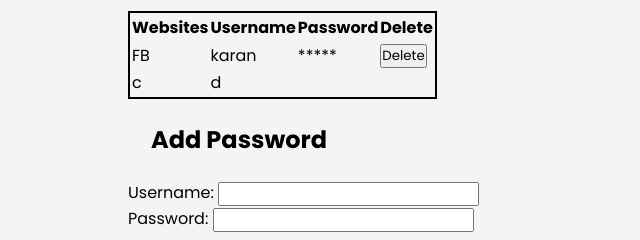
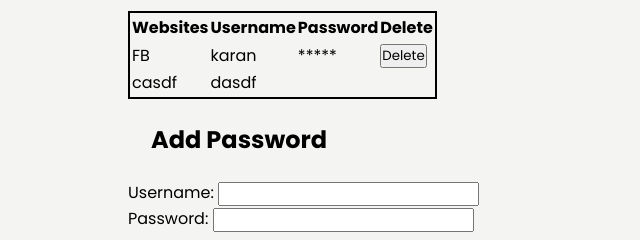
Before and after one commit to CodeForgeNet/password-manager, a plain HTML site: page index.html in a window 1280 px wide. Shown: the part 266-506 px from the top of the page, 0-640 px from the left. Drawn offline with Linux system fonts and the light colour scheme.

Commit message:
index update

```diff
--- a/index.html
+++ b/index.html
@@ -21,7 +21,7 @@
     <div class="container">
         <h1>Welcome to PassM</h1>
         <p>We're thrilled to have you here. Your digital life contains a myriad of passwords, and we know how
-            challenging it can be to manage them all. That's why we are here to make it easy for you.</p>
+            challenging it can be to manage them all. That's why we are here to make it easy for you .</p>
 
         <h2>Your Password</h2>
         <table>
@@ -38,8 +38,8 @@
                 <td><button type="submit">Delete</button></td>
             </tr>
             <tr>
-                <td>c</td>
-                <td>d</td>
+                <td>casdf</td>
+                <td>dasdf</td>
             </tr>
         </table>
 
```
Also changed, not shown: 1 other file.
